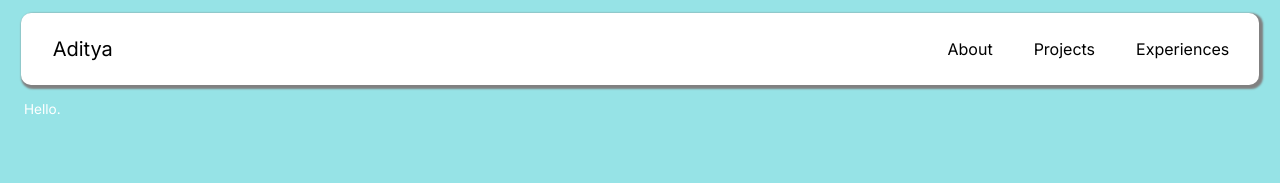
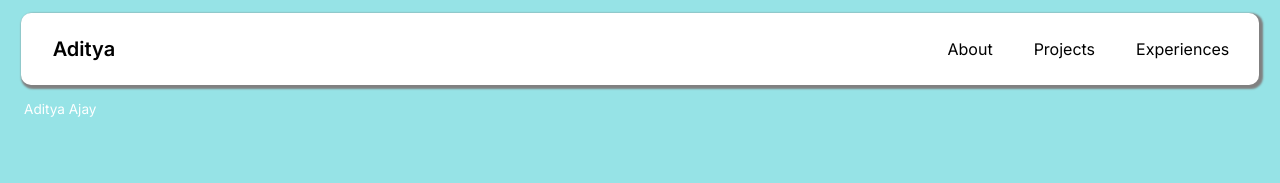
Before and after one commit to adityaajay33/portfolio-app, a Next.js app: page / in a window 1280 px wide. Shown: the top 183 px of the page. Built offline with nearby package versions, Linux system fonts and the light colour scheme.

Commit message:
made some edits to navbar

```diff
--- a/app/page.js
+++ b/app/page.js
@@ -7,8 +7,8 @@ export default function Home() {
     <main>
       <Navbar />
       <div className={styles.description}>
-        <p>
-          Hello.
+        <p className="titleName">
+          Aditya Ajay
         </p>
       </div>
     </main>
--- a/app/src/Navbar/Navbar.css
+++ b/app/src/Navbar/Navbar.css
@@ -19,6 +19,7 @@
     display: flex;
     align-items: center;
     font-size: 20px;
+    font-weight: 600;
 }
 
 .websitePages
--- a/package.json
+++ b/package.json
@@ -9,6 +9,7 @@
     "lint": "next lint"
   },
   "dependencies": {
+    "animate.css": "^4.1.1",
     "next": "13.4.19",
     "react": "18.2.0",
     "react-dom": "18.2.0"
```
Also changed, not shown: app/page.css (added), 1 other file (tests, documents, lock files or other folders).
